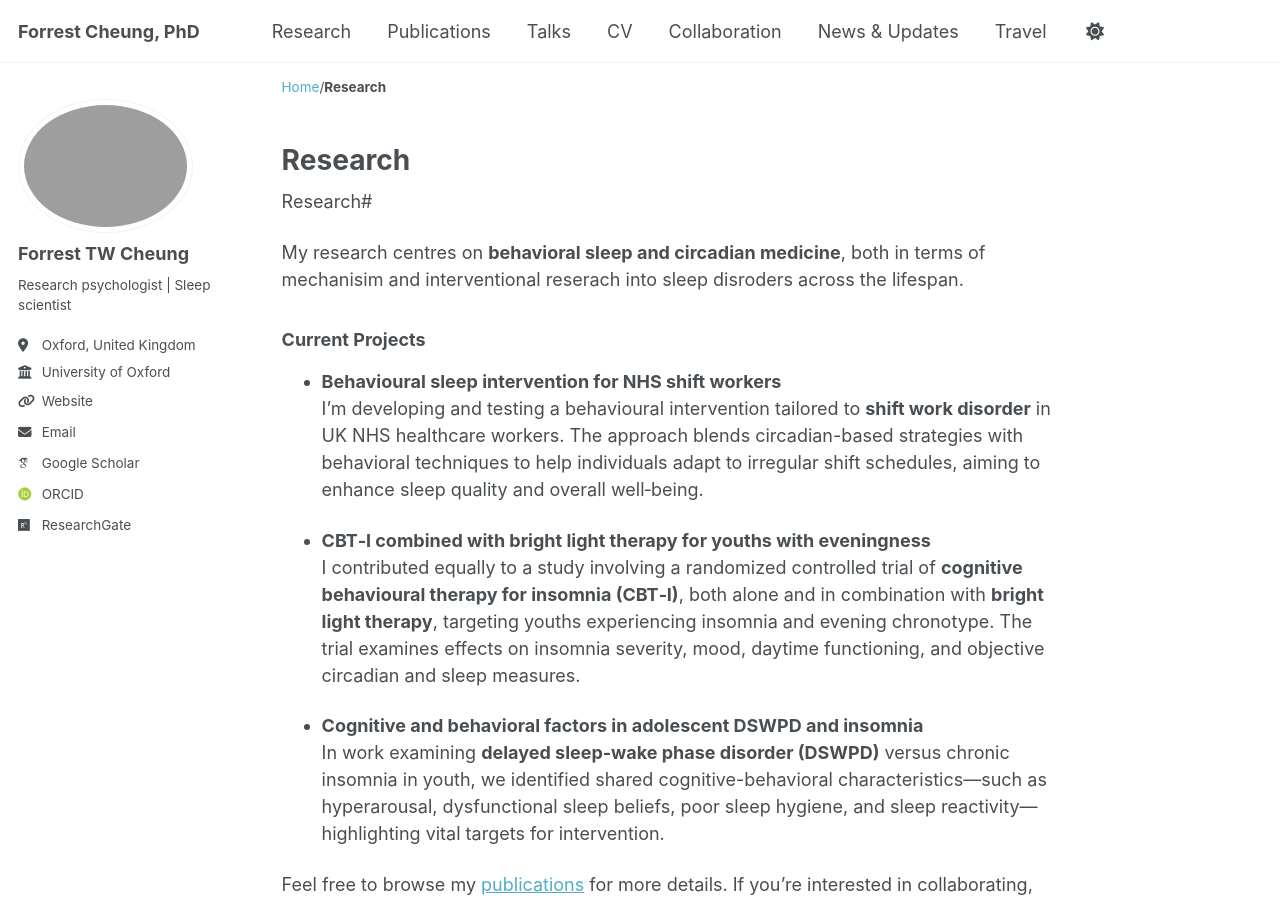
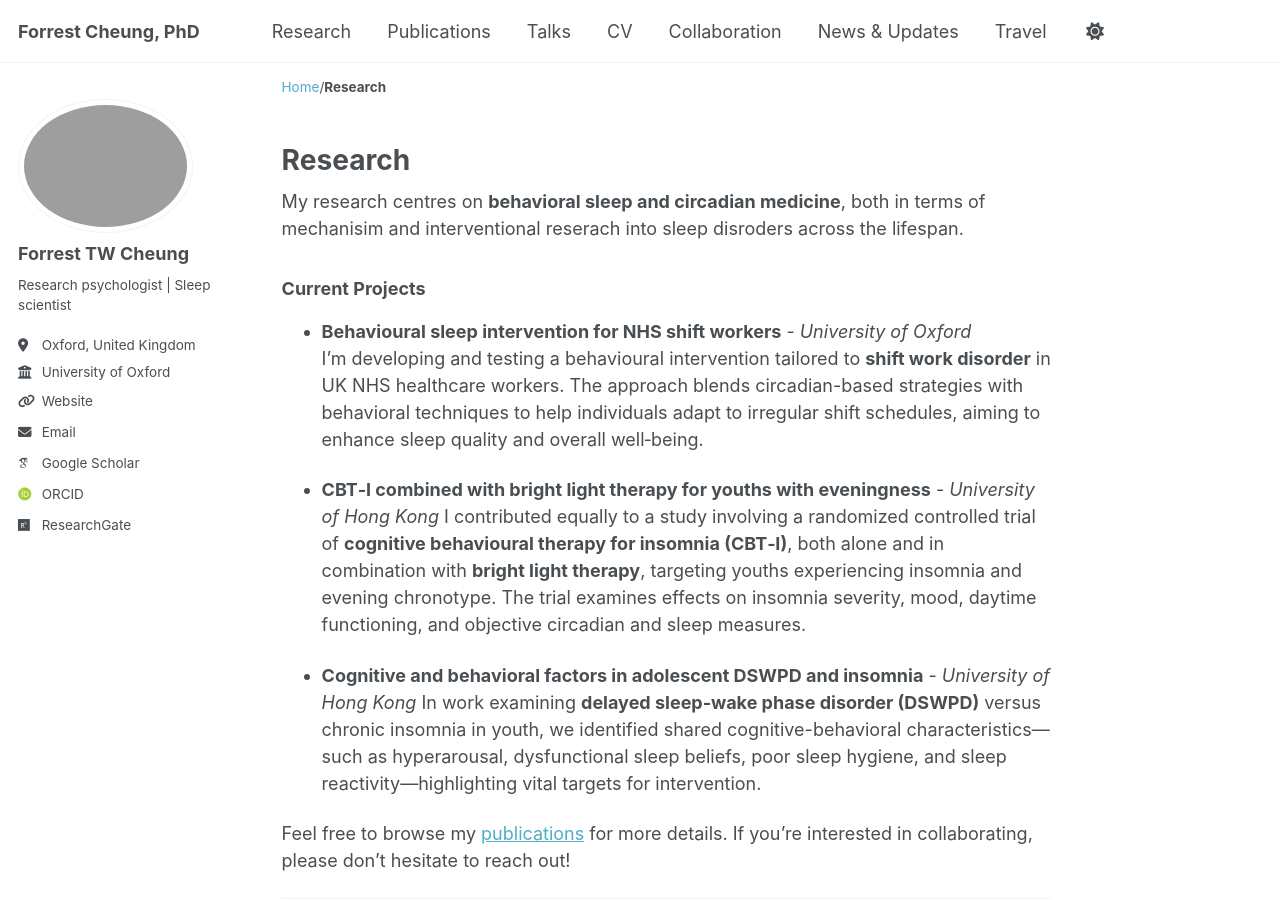
Before and after one commit to forrestcheungtw/forrestcheungtw.github.io, a Jekyll site: the page built from _pages/research.md, in a window 1280 px wide and 900 px high. Built offline with Jekyll 4.4.1, drawn with Linux system fonts in a browser that asks for light colours; some web fonts are replaced; a script that is not in the unit is left out.

Commit message:
Updated 7 files via CloudCannon.

```diff
--- a/_pages/research.md
+++ b/_pages/research.md
@@ -4,19 +4,17 @@ title: "Research"
 permalink: /research/
 author_profile: true
 ---
- Research#
-
 My research centres on **behavioral sleep and circadian medicine**, both in terms of mechanisim and interventional reserach into sleep disroders across the lifespan.
 
 ### Current Projects
 
-- **Behavioural sleep intervention for NHS shift workers**
+- **Behavioural sleep intervention for NHS shift workers** - _University of Oxford_
   I’m developing and testing a behavioural intervention tailored to **shift work disorder** in UK NHS healthcare workers. The approach blends circadian-based strategies with behavioral techniques to help individuals adapt to irregular shift schedules, aiming to enhance sleep quality and overall well‑being.
 
-- **CBT‑I combined with bright light therapy for youths with eveningness**
+- **CBT‑I combined with bright light therapy for youths with eveningness** - _University of Hong Kong_
   I contributed equally to a study involving a randomized controlled trial of **cognitive behavioural therapy for insomnia (CBT‑I)**, both alone and in combination with **bright light therapy**, targeting youths experiencing insomnia and evening chronotype. The trial examines effects on insomnia severity, mood, daytime functioning, and objective circadian and sleep measures.
 
-- **Cognitive and behavioral factors in adolescent DSWPD and insomnia**
+- **Cognitive and behavioral factors in adolescent DSWPD and insomnia** - _University of Hong Kong_
   In work examining **delayed sleep‑wake phase disorder (DSWPD)** versus chronic insomnia in youth, we identified shared cognitive-behavioral characteristics—such as hyperarousal, dysfunctional sleep beliefs, poor sleep hygiene, and sleep reactivity—highlighting vital targets for intervention.
 
 Feel free to browse my [publications](/publications/) for more details.
```
